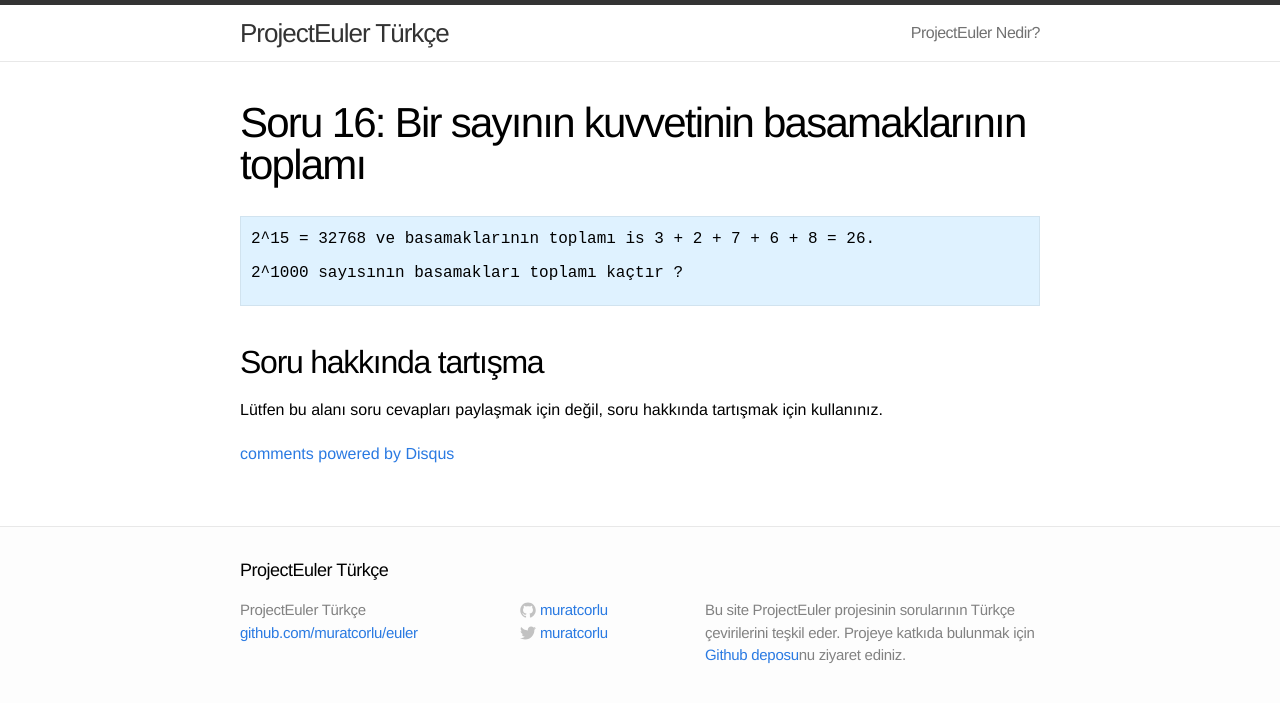
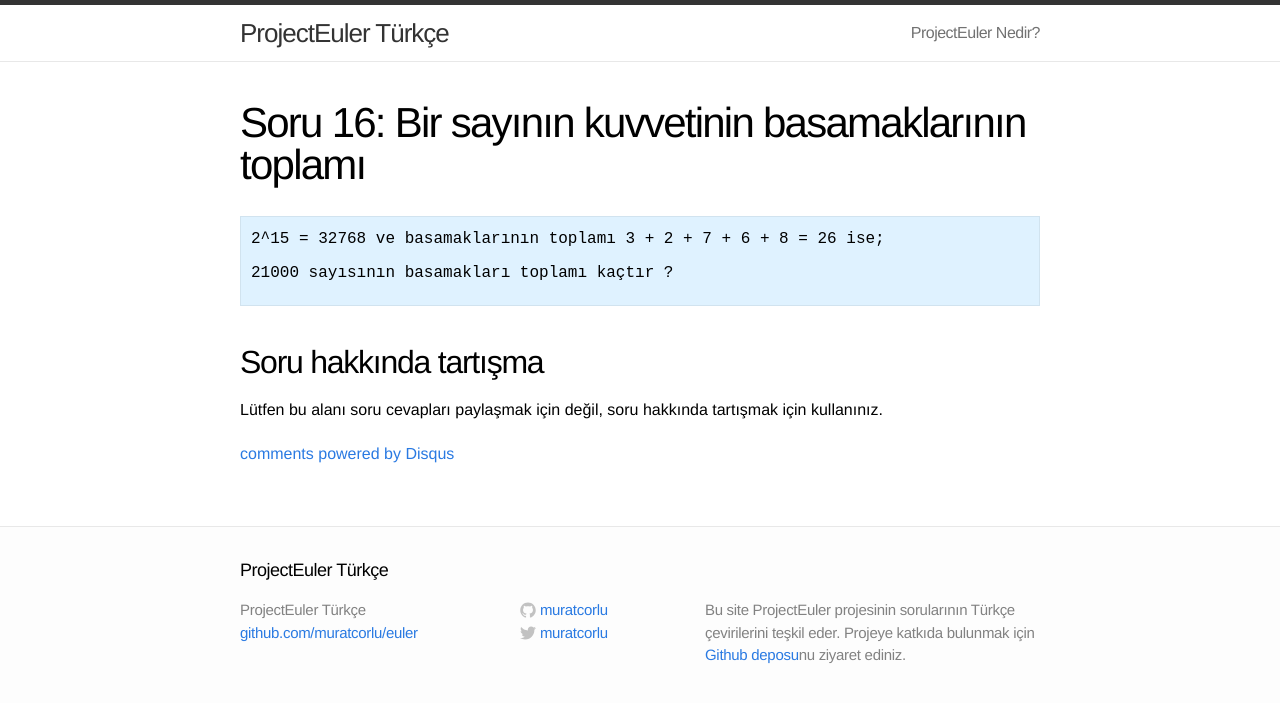
Before and after one commit to muratcorlu/euler, a Jekyll site: the page built from _posts/2014-09-24-soru-16.md, in a window 1280 px wide. Shown: the top 703 px of the page. Built offline with Jekyll 4.4.1, drawn with Linux system fonts in a browser that asks for light colours; Markdown is read by kramdown in place of the engine named in the settings; comment, search, counter and statistics services are not loaded.

Commit message:
metin düzeltildi

```diff
--- a/_posts/2014-09-24-soru-16.md
+++ b/_posts/2014-09-24-soru-16.md
@@ -3,6 +3,6 @@ layout: post
 title: "Soru 16: Bir sayının kuvvetinin basamaklarının toplamı"
 ---
 
-2^15 = 32768 ve basamaklarının toplamı is 3 + 2 + 7 + 6 + 8 = 26.
+2^15 = 32768 ve basamaklarının toplamı 3 + 2 + 7 + 6 + 8 = 26 ise;
 
-2^1000 sayısının basamakları toplamı kaçtır ?
+21000 sayısının basamakları toplamı kaçtır ?
```
